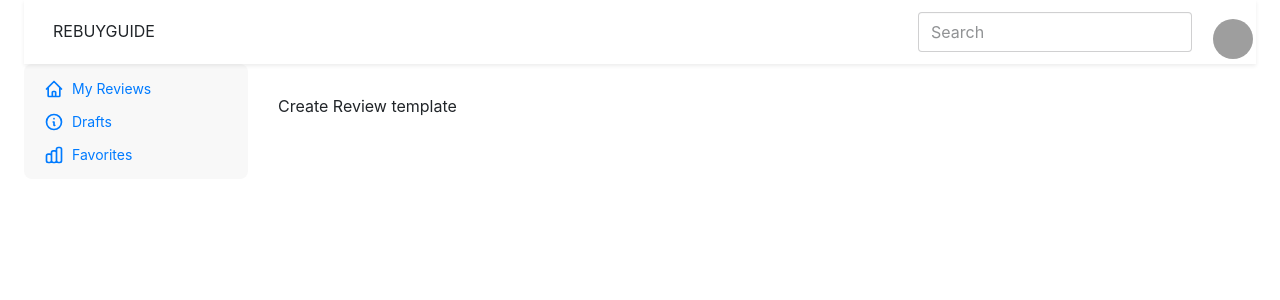
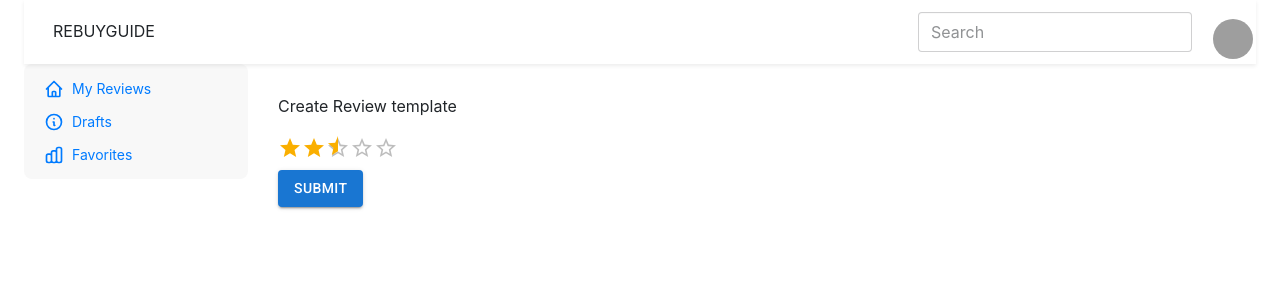
Before and after one commit to carmanchiu/rebuyguide-react, a React (Vite) app: page /create-review in a window 1280 px wide. Shown: the top 300 px of the page. Built offline with nearby package versions, Linux system fonts and the light colour scheme; grey boxes are pictures that could not be loaded.

Commit message:
WIP create review form page to connect front end to back end

```diff
--- a/src/components/CreateReview.tsx
+++ b/src/components/CreateReview.tsx
@@ -1,9 +1,29 @@
+// Imports for the star rating
 // import React from 'react';
+import Rating from '@mui/material/Rating';
+import Stack from '@mui/material/Stack';
+
+// Create review button
+import CreateReviewButton from './CreateReviewButton';
 
 function CreateReview() {
     return (
-        <p>Create Review template</p>
+        <form>
+            <div>
+                <p>Create Review template</p>
+                <FormRating />
+            </div>
+            <CreateReviewButton>Submit</CreateReviewButton>
+        </form>
     )
 }
+export default CreateReview;
 
-export default CreateReview;
+
+export function FormRating() {
+    return (
+        <Stack spacing={1}>
+            <Rating name="half-rating" defaultValue={2.5} precision={0.5} />
+        </Stack>
+    );
+}
--- a/src/components/CreateReviewButton.tsx
+++ b/src/components/CreateReviewButton.tsx
@@ -2,11 +2,11 @@
 import Button from '@mui/material/Button';
 import Stack from '@mui/material/Stack';
 
-export default function CreateReviewButton() {
+export default function CreateReviewButton({children}) {
     return (
         <Stack direction="row">
             <Button variant="contained" href="/create-review">
-                Create Review
+                {children}
             </Button>
         </Stack>
     );
```
